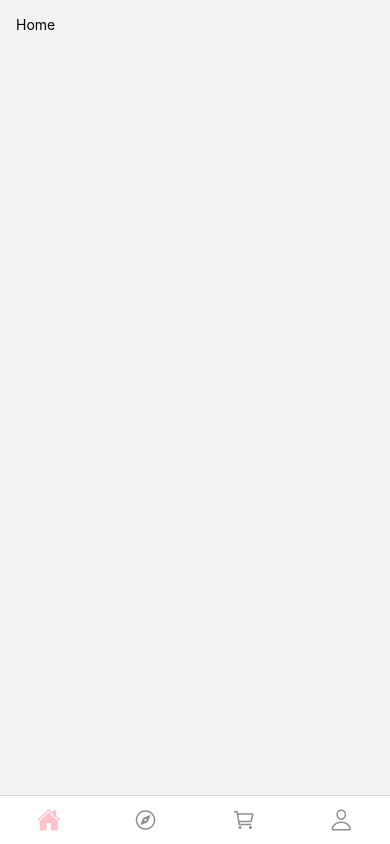
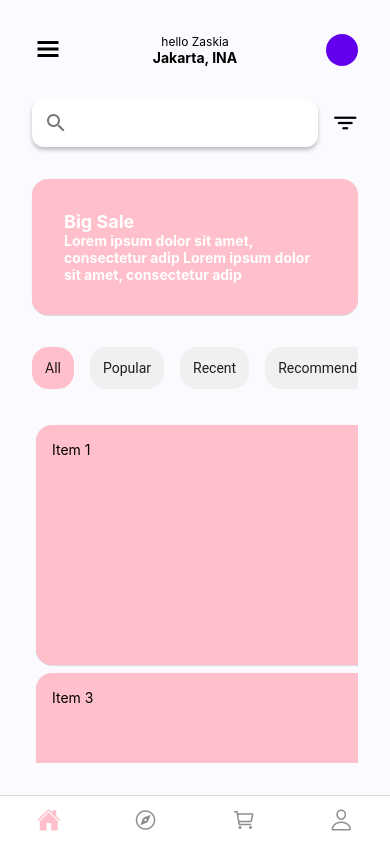
Before and after one commit to Aman7400/shopping-app, a React Native app: screen /LandingHome in a window 390 px wide. Built offline with nearby package versions, Linux system fonts and the light colour scheme.

Commit message:
Update Home.js

```diff
--- a/src/screens/main/Home.js
+++ b/src/screens/main/Home.js
@@ -1,13 +1,124 @@
-import { Text } from 'react-native'
+import { Dimensions, FlatList, ScrollView, Text, TouchableOpacity, View } from 'react-native'
 import React from 'react'
 import { SafeAreaView } from 'react-native-safe-area-context';
+import { Avatar, Card, Chip, Searchbar } from 'react-native-paper';
+import Icon from "react-native-vector-icons/Ionicons"
+import { colors } from "../../theme/theme"
 
-const Home = () => {
+const Home = ({ navigation }) => {
   return (
-    <SafeAreaView style={{flex: 1,padding:16}}>
-      <Text>Home</Text>
+    <SafeAreaView style={{ flex: 1, padding: 32, backgroundColor: "#FAFAFF" }}>
+      {/* Toolbar */}
+      <Toolbar />
+      {/* Search Bar */}
+      <SearchBar />
+      {/* Big Sale */}
+      <BigSale onPress={() => navigation.navigate("Explore")} />
+      {/* Tags */}
+      <TagCategories />
+      {/* List View */}
+      <ItemListView />
     </SafeAreaView>
   )
 }
 
+function Toolbar() {
+  return (
+    <View style={{
+      flexDirection: 'row',
+      justifyContent: 'space-between',
+      alignItems: 'center',
+      marginBottom: 32
+    }}>
+      {/* Menu Icon */}
+      <Icon name="menu" size={32} />
+      {/* User Info */}
+      <View style={{ alignItems: 'center' }}>
+        <Text style={{ fontSize: 12 }} >
+          hello Zaskia
+        </Text>
+        <Text style={{ fontSize: 14, fontWeight: 'bold' }}>
+          Jakarta, INA
+        </Text>
+      </View>
+      {/* Profile Pic */}
+      <Avatar.Image size={32} />
+    </View>
+  )
+}
+
+function SearchBar() {
+  return (
+    <View style={{
+      flexDirection: "row",
+      alignItems: "center",
+      marginBottom: 32
+    }}>
+      <Searchbar style={{ flex: 1, borderRadius: 12 }} />
+      <Icon name="filter" size={24} style={{ marginLeft: 16 }} />
+    </View>
+  )
+}
+
+function BigSale({ onPress }) {
+  return (
+    <TouchableOpacity onPress={onPress}>
+      <Card style={{
+        backgroundColor: colors.primary,
+        borderRadius: 16,
+        padding: 16,
+        marginBottom: 32
+      }}>
+        <Card.Content>
+          <Text style={{ color: colors.onPrimary, fontWeight: 'bold', fontSize: 18 }}>
+            Big Sale
+          </Text>
+          <Text style={{ color: colors.onPrimary, fontWeight: 'bold' }}>
+            Lorem ipsum dolor sit amet, consectetur adip Lorem ipsum dolor sit amet, consectetur adip
+          </Text>
+        </Card.Content>
+      </Card>
+    </TouchableOpacity>
+  )
+}
+
+function TagCategories() {
+  const [selected, setSelected] = React.useState(0)
+  return (
+    <View style={{ height: 42, marginBottom: 32 }}>
+      <ScrollView horizontal={true} showsHorizontalScrollIndicator={false}>
+        {
+          ["All", "Popular", "Recent", "Recommended"].map((item, i) => <Chip style={{ marginRight: 16, backgroundColor: selected === i ? colors.primary : "#f0f0f0" }} key={i} onPress={() => setSelected(i)}>{item}</Chip>)
+        }
+      </ScrollView>
+    </View>
+  )
+}
+
+function ItemListView() {
+  return (
+    <FlatList
+      showsVerticalScrollIndicator={false}
+      scrollsToTop={true}
+      numColumns={2}
+      data={[1, 2, 3, 4, 5, 6, 7, 8, 9, 10]}
+      keyExtractor={(item) => item}
+      renderItem={({ item }) =>
+        <TouchableOpacity >
+          <Card style={{
+            width: (Dimensions.get("screen").width - 64 - 16) / 2,
+            margin: 4,
+            height:240,
+            borderRadius:16, backgroundColor:colors.primary
+          }}>
+            <Card.Content>
+              <Text>
+               Item {item}
+              </Text>
+            </Card.Content>
+          </Card>
+        </TouchableOpacity>} />
+  )
+}
+
 export default Home
```
